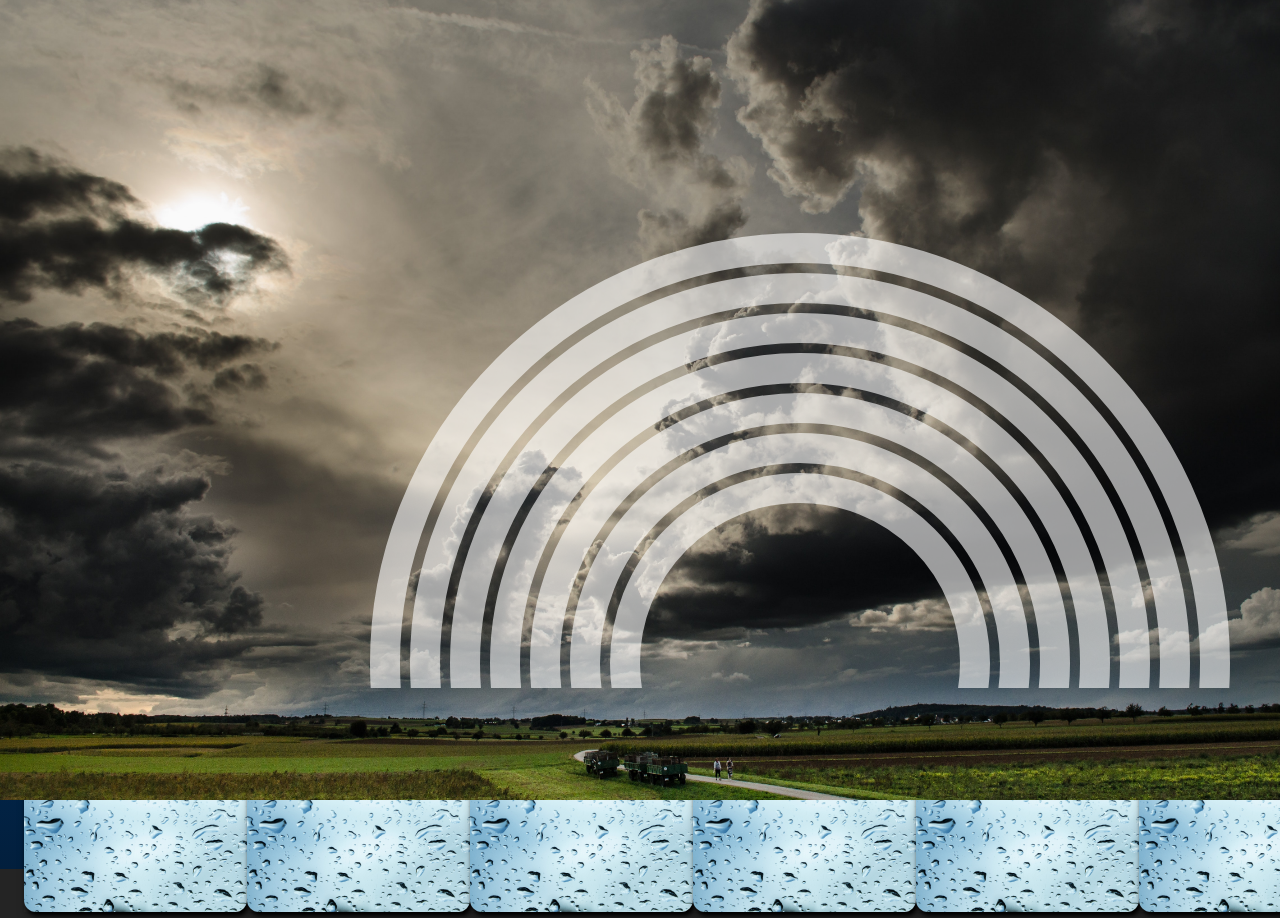
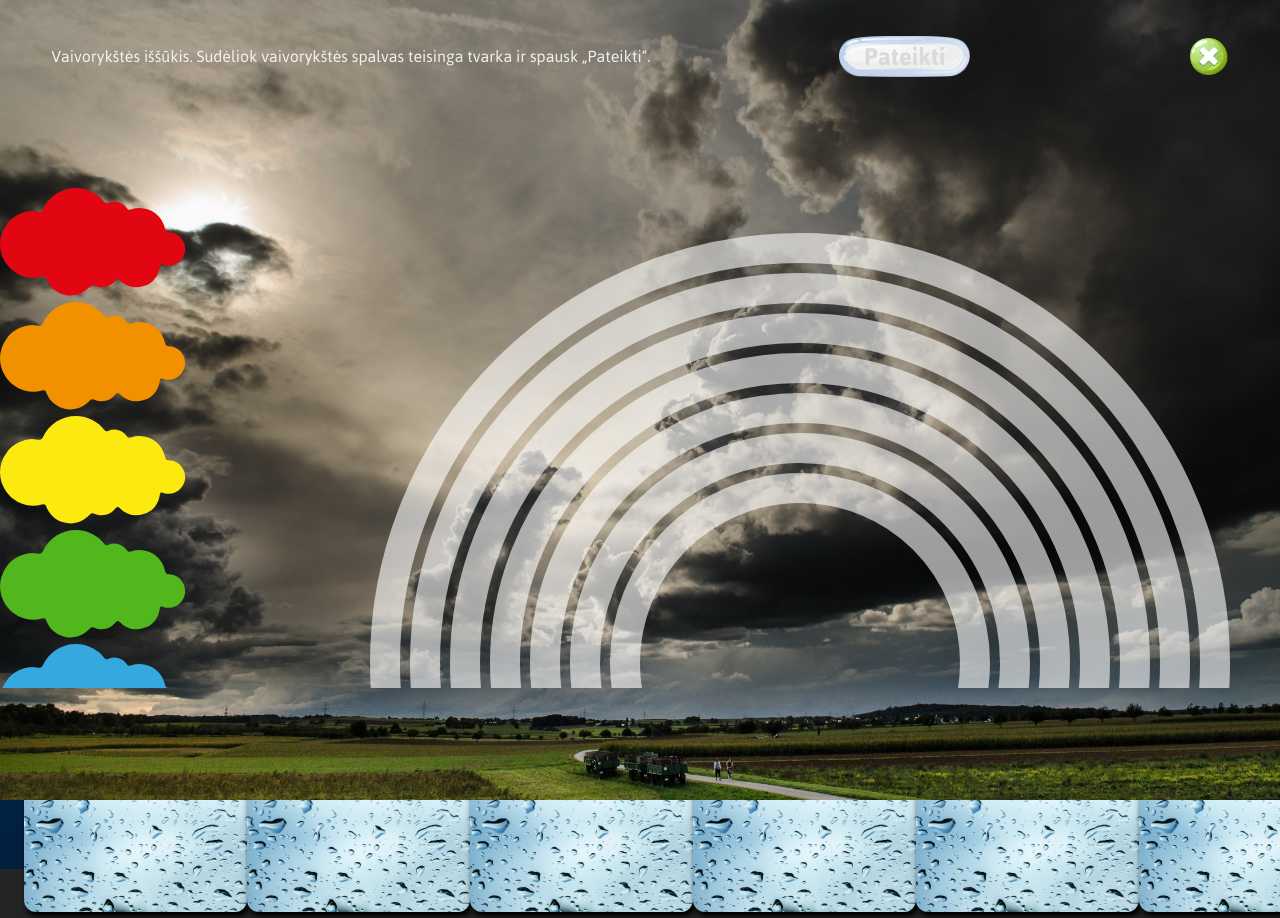
Before and after one commit to chebakovvolodymyr/chebakovvolodymyr.github.io, a React (Vite) app in the folder puzzle-react/: page / in a window 1280 px wide. Shown: the top 918 px of the page. Built offline with nearby package versions, Linux system fonts and the light colour scheme.

Commit message:
Add rainbow logic

```diff
--- /dev/null
+++ b/puzzle-react/src/components/main/game/rainbow/Cloud.tsx
@@ -0,0 +1,30 @@
+import { FC } from "react";
+import { useDrag } from "react-dnd";
+
+import { RainbowStripe } from "../../../../data/games.types";
+import { CloudSvg } from "./CloudSvg";
+
+interface CloudProps {
+    isHidden: boolean
+    cloud: RainbowStripe
+}
+
+export const Cloud: FC<CloudProps> = ({cloud: {id, color}, isHidden}) => {
+    const [{ isDragging }, drag] = useDrag(() => ({
+        type: "title",
+        item: { id, color },
+        collect: (monitor) => ({
+          isDragging: !!monitor.isDragging(),
+        }),
+      }));
+
+    if (isHidden) {
+        return null
+    }
+
+    return (
+        <div ref={drag}>
+            <CloudSvg color={color} opacity={isDragging ? 0.5 : 1}/>
+        </div>
+    )
+}
--- /dev/null
+++ b/puzzle-react/src/components/main/game/rainbow/CloudSvg.tsx
@@ -0,0 +1,12 @@
+import { FC } from "react"
+
+interface CloudSvgProps {
+    color: string
+    opacity: number
+}
+
+export const CloudSvg: FC<CloudSvgProps> = (({color, opacity}) => (
+    <svg width="186" height="108" viewBox="0 0 186 108" fill="none" xmlns="http://www.w3.org/2000/svg" opacity={opacity}>
+        <path d="M33.4597 23.1531C34.9314 23.285 36.7985 23.2851 38.6217 23.6588C40.8182 24.1205 41.9165 23.4609 42.8611 21.3504C51.6255 2.04811 74.5579 -5.62445 93.185 4.42243C97.5781 6.79675 101.4 9.87455 104.366 13.9197C105.376 15.3047 106.299 15.6125 108.012 14.909C115.239 11.9411 122.136 13.9417 126.881 20.3391C128.001 21.8561 129.033 22.0759 130.769 21.5043C146.057 16.316 161.806 25.2417 165.123 41.0045C165.585 43.181 166.419 44.0823 168.748 44.1922C175.733 44.5 181.049 47.8856 183.706 54.349C186.211 60.4167 185.574 66.5504 181.224 71.6948C176.502 77.3008 170.285 79.0376 163.278 76.971C160.027 76.0257 160.225 76.5313 159.72 79.3893C158.05 88.7327 152.8 95.328 143.794 98.098C134.898 100.846 126.683 98.9994 119.939 92.1842C118.416 90.6453 116.996 90.6966 115.678 92.3381C110.428 98.9115 102.389 101.066 94.5469 97.7463C92.3942 96.8229 91.1641 97.0428 89.5826 98.8015C76.6227 113.179 53.1851 108.804 46.3317 90.7113C45.4091 88.293 44.3767 87.9632 42.0264 88.5788C28.2318 92.2942 14.1077 87.0619 5.98032 75.3661C-1.99331 63.8903 -2.0592 48.5671 6.17801 37.1352C12.7458 28.0337 21.7958 23.373 33.4597 23.0872V23.1531Z" fill={color}/>
+    </svg>
+))
--- /dev/null
+++ b/puzzle-react/src/components/main/game/rainbow/Clouds.tsx
@@ -0,0 +1,18 @@
+import { FC } from "react"
+
+import { RainbowStripe } from "../../../../data/games.types"
+import { Cloud } from "./Cloud"
+import { DroppedColor } from "./Rainbow.types"
+
+interface CloudsProps {
+    stripes: RainbowStripe[]
+    droppedColors: DroppedColor[]
+}
+
+export const Clouds: FC<CloudsProps> = ({stripes, droppedColors}) => {
+    return (
+        <div>
+            {stripes.map(stripe => <Cloud key={stripe.id} cloud={stripe} isHidden={!!droppedColors.find(droppedColor => droppedColor.id === stripe.id)}/>)}
+        </div>
+    )
+}
--- /dev/null
+++ b/puzzle-react/src/components/main/game/rainbow/Header.tsx
@@ -0,0 +1,55 @@
+import { FC } from "react";
+
+interface HeaderProps {
+  isContinueButtonDisabled: boolean;
+  isGameOver: boolean;
+  score: number;
+
+  closeGame: () => void;
+  finishGame: () => void;
+  calculateResult: () => void;
+}
+
+export const Header: FC<HeaderProps> = ({
+  closeGame,
+  isGameOver,
+  isContinueButtonDisabled,
+  finishGame,
+  calculateResult,
+  score,
+}) => {
+  const onContinueClick = () => {
+    if (isGameOver) {
+      closeGame();
+      return;
+    }
+    calculateResult();
+    finishGame();
+  };
+
+  return (
+    <header>
+      {isGameOver ? (
+        <div className="question_result">
+          Iššūkis įveiktas! Taškai: {score} iš 2
+        </div>
+      ) : (
+        <div className="question_title">
+          <span>
+            Vaivorykštės iššūkis. Sudėliok vaivorykštės spalvas teisinga tvarka ir spausk „Pateikti“.
+          </span>
+        </div>
+      )}
+      <button
+        className="question_check"
+        disabled={isContinueButtonDisabled}
+        onClick={onContinueClick}
+      >
+        <span className="title">
+          {isGameOver ? "Grįžti į žaidimą" : "Pateikti"}
+        </span>
+      </button>
+      <button className="question_close" onClick={closeGame}></button>
+    </header>
+  );
+};
--- a/puzzle-react/src/components/main/game/rainbow/Rainbow.tsx
+++ b/puzzle-react/src/components/main/game/rainbow/Rainbow.tsx
@@ -1,4 +1,10 @@
-import { FC } from "react";
+import { FC, useCallback, useState } from "react";
+
+import { games } from "../../../../data/games";
+import { Header } from "./Header";
+import { Stripes } from "./Stripes";
+import { Clouds } from "./Clouds";
+import { DroppedColor } from "./Rainbow.types";
 
 interface RainbowProps {
   isGameOver: boolean;
@@ -7,17 +13,30 @@
   finishGame: () => void;
 }
 
-export const Rainbow: FC<RainbowProps> = () => {
+export const Rainbow: FC<RainbowProps> = ({isGameOver, closeGame, finishGame}) => {
+  const {
+    rainbow: { stripes },
+  } = games;
+
+  const [droppedColors, setDroppedColors] = useState<DroppedColor[]>([])
+
+  const setDroppedColor = useCallback((droppedColor: DroppedColor) => {
+    setDroppedColors(prevDroppedColors => ([...prevDroppedColors, droppedColor]))
+  }, [])
+
   return (
-    <div className="rainbow-wrapper">
-      <div className="rainbow">
-        <div className="stripe red"></div>
-        <div className="stripe orange"></div>
-        <div className="stripe yellow"></div>
-        <div className="stripe green"></div>
-        <div className="stripe blue"></div>
-        <div className="stripe indigo"></div>
-        <div className="stripe violet"></div>
+    <div>
+      <Header
+        isContinueButtonDisabled={true}
+        isGameOver={isGameOver}
+        score={0}
+        closeGame={closeGame}
+        finishGame={finishGame}
+        calculateResult={() => {}}
+      />
+      <div className="rainbow-wrapper">
+        <Stripes stripes={stripes} droppedColors={droppedColors} setDroppedColor={setDroppedColor}/>
+        <Clouds stripes={stripes} droppedColors={droppedColors}/>
       </div>
     </div>
   );
--- /dev/null
+++ b/puzzle-react/src/components/main/game/rainbow/Rainbow.types.ts
@@ -0,0 +1,5 @@
+export interface DroppedColor {
+    id: number
+    attachedId: number
+    color: string
+}
--- /dev/null
+++ b/puzzle-react/src/components/main/game/rainbow/Stripe.tsx
@@ -0,0 +1,43 @@
+import { FC } from "react"
+import classNames from "classnames"
+import { useDrop } from "react-dnd"
+
+import { RainbowStripe } from "../../../../data/games.types"
+import { DroppedColor } from "./Rainbow.types"
+
+interface StripeProps {
+    stripe: RainbowStripe
+    droppedColor?: DroppedColor
+
+    setDroppedColor: (droppedColor: DroppedColor) => void
+}
+
+export const Stripe: FC<StripeProps> = ({stripe, droppedColor, setDroppedColor}) => {
+    const [{ isOver }, drop] = useDrop(
+        () => ({
+          drop: (item: { id: number; color: string }) => {
+            if (droppedColor) {
+              return;
+            }
+
+            setDroppedColor({
+              attachedId: stripe.id,
+              color: item.color,
+              id: item.id,
+            });
+          },
+          accept: "title",
+          collect: (monitor) => ({
+            isOver: !!monitor.isOver(),
+          }),
+        }),
+        [droppedColor],
+      );
+    return (
+        <div ref={drop} className={classNames("stripe", stripe.type, {
+            'stripe--highlight': isOver && !droppedColor,
+        })} style={{
+            borderColor: droppedColor?.color,
+        }}></div>
+    )
+}
--- /dev/null
+++ b/puzzle-react/src/components/main/game/rainbow/Stripes.tsx
@@ -0,0 +1,23 @@
+import { FC } from "react"
+
+import { RainbowStripe } from "../../../../data/games.types"
+import { Stripe } from "./Stripe"
+import { DroppedColor } from "./Rainbow.types"
+
+interface StripesProps {
+    stripes: RainbowStripe[]
+
+    droppedColors: DroppedColor[]
+
+    setDroppedColor: (droppedColor: DroppedColor) => void
+}
+
+export const Stripes: FC<StripesProps> = ({stripes, setDroppedColor, droppedColors}) => {
+    return (
+        <div className="rainbow">
+            {stripes.map(stripe => (
+                <Stripe key={stripe.id} stripe={stripe} setDroppedColor={setDroppedColor} droppedColor={droppedColors.find(color => color.attachedId === stripe.id)}/>
+            ))}
+        </div>
+    )
+}
--- a/puzzle-react/src/data/games.ts
+++ b/puzzle-react/src/data/games.ts
@@ -268,4 +268,50 @@
       },
     ],
   },
+  rainbow: {
+    stripes: [
+      {
+        id: 1,
+        color: '#E20613',
+        text: 'Raudonai,',
+        type: 'red',
+      },
+      {
+        id: 2,
+        color: '#F29100',
+        text: 'o',
+        type: 'orange',
+      },
+      {
+        id: 3,
+        color: '#FBE910',
+        text: 'gal',
+        type: 'yellow',
+      },
+      {
+        id: 4,
+        color: '#52B71D',
+        text: 'žaliai',
+        type: 'green',
+      },
+      {
+        id: 5,
+        color: '#36A8E0',
+        text: 'žydi',
+        type: 'blue',
+      },
+      {
+        id: 6,
+        color: '#27348A',
+        text: 'marių',
+        type: 'indigo',
+      },
+      {
+        id: 7,
+        color: '#81368B',
+        text: 'vandenai.',
+        type: 'violet',
+      },
+    ],
+  }
 };
--- a/puzzle-react/src/hooks/useFlippedCards.ts
+++ b/puzzle-react/src/hooks/useFlippedCards.ts
@@ -7,7 +7,12 @@
   const [correctFlippedCards, setCorrectFlippedCards] = useState<Card[]>([]);
 
   const flipCard = useCallback((card: Card) => {
-    setFlippedCards((flippedCards) => [...flippedCards, card]);
+    setFlippedCards((flippedCards) => {
+      if (flippedCards.find(flippedCard => flippedCard.id === card.id)) {
+        return flippedCards;
+      }
+      return [...flippedCards, card];
+    });
   }, []);
 
   useEffect(() => {
```
Also changed, not shown: puzzle-react/src/data/games.types.ts (+7 -0 lines).
